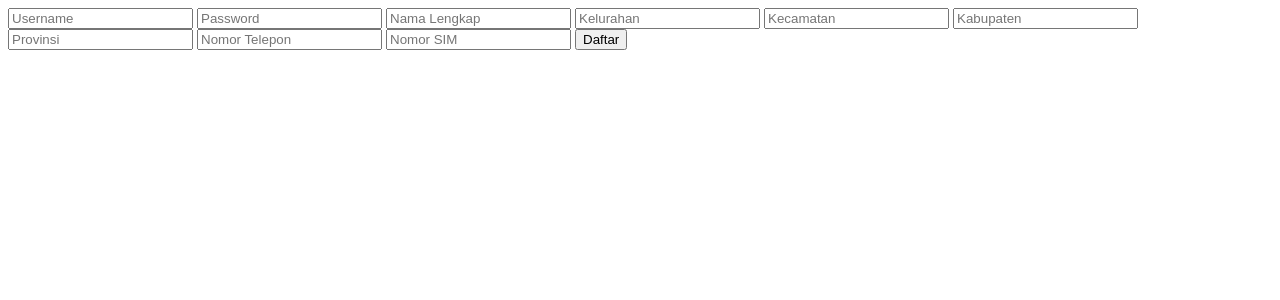
After one commit to aryaputra28/basisdata-assignment-python-backend, a Django app: page /registerPetugasDistribusi in a window 1280 px wide. The commit adds this page. Shown: the top 300 px of the page. Run offline with Django 3.2, Linux system fonts and the light colour scheme.

Commit message:
fitur nomor 1

```diff
--- /dev/null
+++ b/pengguna/templates/pengguna/RegisterPetugasDistribusi.html
@@ -0,0 +1,26 @@
+{% extends 'pengguna/base.html' %}
+
+{% block body %}
+
+{% if messages %}
+    {% for message in messages %}
+        {{ message }}
+    {% endfor %}
+{% endif %}
+
+<form method="POST" action="{% url 'pengguna:registerPetugasDistribusi' %}">
+    {% csrf_token %}
+
+    <input type="text" name="username" placeholder="Username" required>
+    <input type="password" name="password" placeholder="Password" required>
+    <input type="text" name="nama" placeholder="Nama Lengkap" required>
+    <input type="text" name="alamat_kel" placeholder="Kelurahan" required>
+    <input type="text" name="alamat_kec" placeholder="Kecamatan" required>
+    <input type="text" name="alamat_kabkot" placeholder="Kabupaten" required>
+    <input type="text" name="alamat_prov" placeholder="Provinsi" required>
+    <input type="text" name="no_telepon" placeholder="Nomor Telepon" required>
+    <input type="text" name="no_sim" placeholder="Nomor SIM" required>
+    <button type="submit">Daftar</button>
+</form>
+
+{% endblock body %}
--- a/pengguna/urls.py
+++ b/pengguna/urls.py
@@ -8,4 +8,8 @@ urlpatterns = [
     path('', views.index, name='index'),
     path('login', views.login, name='login'),
     path('logout', views.logout, name='logout'),
+    path('registerSupplier', views.registerSupplier, name='registerSupplier'),
+    path('registerPetugasFaskes', views.registerPetugasFaskes ,name='registerPetugasFaskes'),
+    path('registerPetugasDistribusi', views.registerPetugasDistribusi, name='registerPetugasDistribusi'),
+    path('registerAdminSatgas', views.registerAdminSatgas, name='registerAdminSatgas')
 ]
--- a/pengguna/views.py
+++ b/pengguna/views.py
@@ -1,5 +1,5 @@
 from django.shortcuts import render, redirect
-from django.db import connection
+from django.db import InternalError, connection
 from django.contrib import messages
 
 # Create your views here.
@@ -36,3 +36,130 @@ def login(request):
 def logout(request):
     request.session.pop("username", None)
     return redirect("pengguna:index")
+
+def registerSupplier(request):
+
+    if request.method == "POST":
+        with connection.cursor() as cursor:
+            username = request.POST["username"]
+
+            cursor.execute(f"""
+                SELECT FROM PENGGUNA WHERE username = '{request.POST["username"]}'
+            """)
+
+            # Jika tidak terdapat username yang sama pada PENGGUNA
+            if (len(cursor.fetchall())== 0):
+                cursor.execute(f"""
+                    INSERT INTO PENGGUNA VALUES
+                    ('{request.POST['username']}','{request.POST['password']}','{request.POST['nama']}',
+                    '{request.POST['alamat_kel']}','{request.POST['alamat_kec']}','{request.POST['alamat_kabkot']}',
+                    '{request.POST['alamat_prov']}','{request.POST['no_telepon']}')
+                """)
+
+                cursor.execute(f"""
+                    INSERT INTO SUPPLIER VALUES
+                    ('{request.POST['username']}','{request.POST['nama']}')
+                """)
+
+                messages.add_message(request,messages.SUCCESS, f"Registrasi Supplier Berhasil Dilakukan, Silahkan Login")
+
+                return redirect("pengguna:login")
+            else:
+                print("SOKIN")
+                messages.add_message(request, messages.WARNING, f"{request.POST['username']} sudah terdaftar sebelumnya")
+
+    return render(request, "pengguna/RegisterSupplier.html")
+
+def registerPetugasFaskes(request):
+
+    if request.method == "POST":
+        with connection.cursor() as cursor:
+            username = request.POST["username"]
+
+            cursor.execute(f"""
+                SELECT FROM PENGGUNA WHERE username = '{request.POST["username"]}'
+            """)
+
+            # Jika tidak terdapat username yang sama pada PENGGUNA
+            if (len(cursor.fetchall())== 0):
+                cursor.execute(f"""
+                    INSERT INTO PENGGUNA VALUES
+                    ('{request.POST['username']}','{request.POST['password']}','{request.POST['nama']}',
+                    '{request.POST['alamat_kel']}','{request.POST['alamat_kec']}','{request.POST['alamat_kabkot']}',
+                    '{request.POST['alamat_prov']}','{request.POST['no_telepon']}')
+                """)
+
+                cursor.execute(f"""
+                    INSERT INTO PETUGAS_FASKES VALUES
+                    ('{request.POST['username']}')
+                """)
+
+                messages.add_message(request,messages.SUCCESS, f"Registrasi Petugas Faskes Berhasil Dilakukan, Silahkan Login")
+
+                return redirect("pengguna:login")
+            else:
+                messages.add_message(request, messages.WARNING, f"{request.POST['username']} sudah terdaftar sebelumnya")
+
+    return render(request, "pengguna/RegisterPetugasFaskes.html")
+
+def registerPetugasDistribusi(request):
+    if request.method == "POST":
+        with connection.cursor() as cursor:
+            username = request.POST["username"]
+
+            cursor.execute(f"""
+                SELECT FROM PENGGUNA WHERE username = '{request.POST["username"]}'
+            """)
+
+            # Jika tidak terdapat username yang sama pada PENGGUNA
+            if (len(cursor.fetchall())== 0):
+                cursor.execute(f"""
+                    INSERT INTO PENGGUNA VALUES
+                    ('{request.POST['username']}','{request.POST['password']}','{request.POST['nama']}',
+                    '{request.POST['alamat_kel']}','{request.POST['alamat_kec']}','{request.POST['alamat_kabkot']}',
+                    '{request.POST['alamat_prov']}','{request.POST['no_telepon']}')
+                """)
+
+                cursor.execute(f"""
+                    INSERT INTO PETUGAS_DISTRIBUSI VALUES
+                    ('{request.POST['username']}','{request.POST['no_sim']}')
+                """)
+
+                messages.add_message(request,messages.SUCCESS, f"Registrasi Petugas Distribusi Berhasil Dilakukan, Silahkan Login")
+
+                return redirect("pengguna:login")
+            else:
+                messages.add_message(request, messages.WARNING, f"{request.POST['username']} sudah terdaftar sebelumnya")
+
+    return render(request, "pengguna/RegisterPetugasDistribusi.html")
+
+def registerAdminSatgas(request):
+    if request.method == "POST":
+        with connection.cursor() as cursor:
+            username = request.POST["username"]
+
+            cursor.execute(f"""
+                SELECT FROM PENGGUNA WHERE username = '{request.POST["username"]}'
+            """)
+
+            # Jika tidak terdapat username yang sama pada PENGGUNA
+            if (len(cursor.fetchall())== 0):
+                cursor.execute(f"""
+                    INSERT INTO PENGGUNA VALUES
+                    ('{request.POST['username']}','{request.POST['password']}','{request.POST['nama']}',
+                    '{request.POST['alamat_kel']}','{request.POST['alamat_kec']}','{request.POST['alamat_kabkot']}',
+                    '{request.POST['alamat_prov']}','{request.POST['no_telepon']}')
+                """)
+
+                cursor.execute(f"""
+                    INSERT INTO ADMIN_SATGAS VALUES
+                    ('{request.POST['username']}')
+                """)
+
+                messages.add_message(request,messages.SUCCESS, f"Registrasi Admin Satgas Berhasil Dilakukan, Silahkan Login")
+
+                return redirect("pengguna:login")
+            else:
+                messages.add_message(request, messages.WARNING, f"{request.POST['username']} sudah terdaftar sebelumnya")
+
+    return render(request, "pengguna/RegisterAdminSatgas.html")
--- a/sidia/settings.py
+++ b/sidia/settings.py
@@ -95,7 +95,7 @@ DATABASES = {
     # 'default': {
     #     'ENGINE': 'django.db.backends.postgresql_psycopg2',
     #     'OPTIONS': {
-    #         'options': '-c search_path=public'
+    #         'options': '-c search_path=sidia'
     #     },
     #     'NAME': "sidia",
     #     'USER': "postgres",
```
Also changed, not shown: pengguna/templates/pengguna/RegisterAdminSatgas.html (added, +25 -0 lines), pengguna/templates/pengguna/RegisterPetugasFaskes.html (added, +25 -0 lines), pengguna/templates/pengguna/RegisterSupplier.html (added, +25 -0 lines), pengguna/templates/pengguna/index.html (+9 -0 lines).
